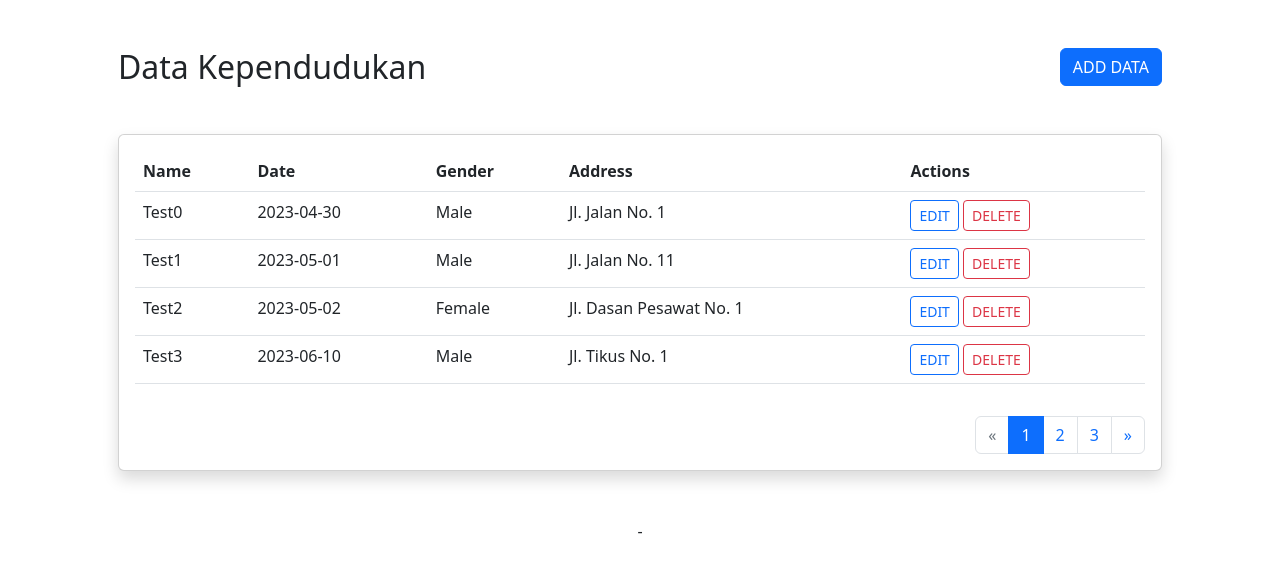
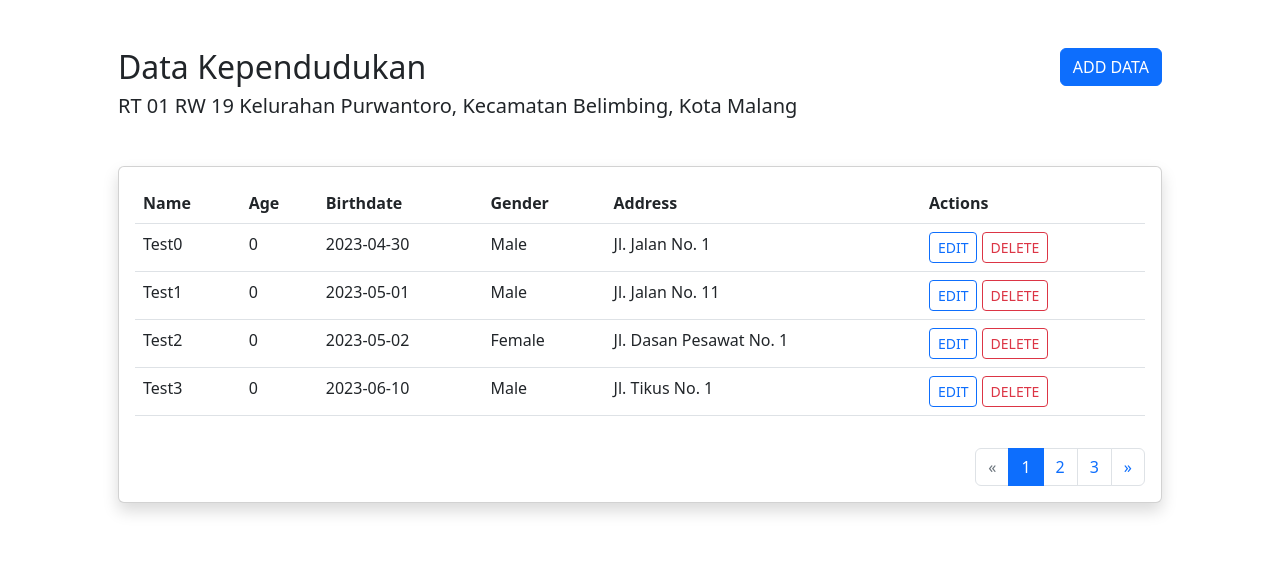
Before and after one commit to ahmd-zdaan/informatika, a PHP site: page / in a window 1280 px wide. Shown: the top 573 px of the page. Run offline with PHP 8.4, Linux system fonts and the light colour scheme; data comes from the database, SQL or seed files in the repository.

Commit message:
Added age

```diff
--- a/edit.php
+++ b/edit.php
@@ -34,8 +34,7 @@ $id = $_GET['id'];
                         <input type="text" name="name" class="form-control" value="<?= $name ?>">
                     </div>
                     <div class="mb-2">
-                        <p class="mb-2">Date</p>
-                        <!-- <input type="text" name="birthdate" class="form-control" value="<?= $birthdate ?>"> -->
+                        <p class="mb-2">Birthdate</p>
                         <input type="date" name="birthdate" class="form-control" value="<?= $birthdate ?>">
                     </div>
                     <div class="mb-2">
--- a/index.php
+++ b/index.php
@@ -9,7 +9,8 @@ include_once "config/connect.php";
     <meta charset="utf-8">
     <meta name="viewport" content="width=device-width, initial-scale=1">
     <title>Bootstrap demo</title>
-    <link href="https://cdn.jsdelivr.net/npm/bootstrap@5.2.3/dist/css/bootstrap.min.css" rel="stylesheet" integrity="sha384-rbsA2VBKQhggwzxH7pPCaAqO46MgnOM80zW1RWuH61DGLwZJEdK2Kadq2F9CUG65" crossorigin="anonymous">
+    <link href="https://cdn.jsdelivr.net/npm/bootstrap@5.2.3/dist/css/bootstrap.min.css" rel="stylesheet"
+        integrity="sha384-rbsA2VBKQhggwzxH7pPCaAqO46MgnOM80zW1RWuH61DGLwZJEdK2Kadq2F9CUG65" crossorigin="anonymous">
 </head>
 
 <body>
@@ -17,9 +18,10 @@ include_once "config/connect.php";
         <div class="container p-5">
             <div class="row">
                 <div class="col">
-                    <h2 class="mb-5">Data Kependudukan</h2>
+                    <h2>Data Kependudukan</h2>
+                    <h5 class="mb-5" style="font-weight:normal ">RT 01 RW 19 Kelurahan Purwantoro, Kecamatan Belimbing, Kota Malang</h5>
                 </div>
-                <div class="col text-end">
+                <div class="col-2 text-end">
                     <a href="add.php" class="btn btn-primary">ADD DATA</a>
                 </div>
             </div>
@@ -29,7 +31,8 @@ include_once "config/connect.php";
                         <thead class="thead-light">
                             <tr>
                                 <th scope="col">Name</th>
-                                <th scope="col">Date</th>
+                                <th scope="col">Age</th>
+                                <th scope="col">Birthdate</th>
                                 <th scope="col">Gender</th>
                                 <th scope="col">Address</th>
                                 <th scope="col">Actions</th>
@@ -38,16 +41,24 @@ include_once "config/connect.php";
                         <tbody>
                             <?php
                             $get = get('data_kependudukan');
-                            foreach ($get as $data) :
+                            foreach ($get as $data):
                                 $id = $data['id'];
                                 $name = $data['name'];
                                 $birthdate = $data['birthdate'];
                                 $gender = $data['gender'];
                                 $address = $data['address'];
-                            ?>
+
+                                $birthdate_year = substr($birthdate, 0, 4);
+                                $current_year = date('Y');
+
+                                $age = $current_year - $birthdate_year;
+                                ?>
                                 <tr>
                                     <td>
                                         <?= ucwords($name) ?>
+                                    </td>
+                                    <td>
+                                        <?= $age ?>
                                     </td>
                                     <td>
                                         <?= $birthdate ?>
@@ -59,8 +70,9 @@ include_once "config/connect.php";
                                         <?= ucwords($address) ?>
                                     </td>
                                     <td>
-                                        <a href="edit.php?id=<?=$id?>" class="btn btn-outline-primary btn-sm">EDIT</a>
-                                        <a href="delete.php?id=<?=$id?>" class="btn btn-outline-danger btn-sm" onclick="return confirm('Are you sure to DELETE this DATA?')">DELETE</a>
+                                        <a href="edit.php?id=<?= $id ?>" class="btn btn-outline-primary btn-sm">EDIT</a>
+                                        <a href="delete.php?id=<?= $id ?>" class="btn btn-outline-danger btn-sm"
+                                            onclick="return confirm('Are you sure to DELETE this DATA?')">DELETE</a>
                                     </td>
                                 </tr>
                             <?php endforeach ?>
@@ -96,14 +108,9 @@ include_once "config/connect.php";
             </div>
         </div>
     </div>
-    <footer class="footer">
-        <div class="text-center">
-            <div class="copyright">
-                <p>-</p>
-            </div>
-        </div>
-    </footer>
-    <script src="https://cdn.jsdelivr.net/npm/bootstrap@5.2.3/dist/js/bootstrap.bundle.min.js" integrity="sha384-kenU1KFdBIe4zVF0s0G1M5b4hcpxyD9F7jL+jjXkk+Q2h455rYXK/7HAuoJl+0I4" crossorigin="anonymous"></script>
+    <script src="https://cdn.jsdelivr.net/npm/bootstrap@5.2.3/dist/js/bootstrap.bundle.min.js"
+        integrity="sha384-kenU1KFdBIe4zVF0s0G1M5b4hcpxyD9F7jL+jjXkk+Q2h455rYXK/7HAuoJl+0I4"
+        crossorigin="anonymous"></script>
 </body>
 
 </html>
```
